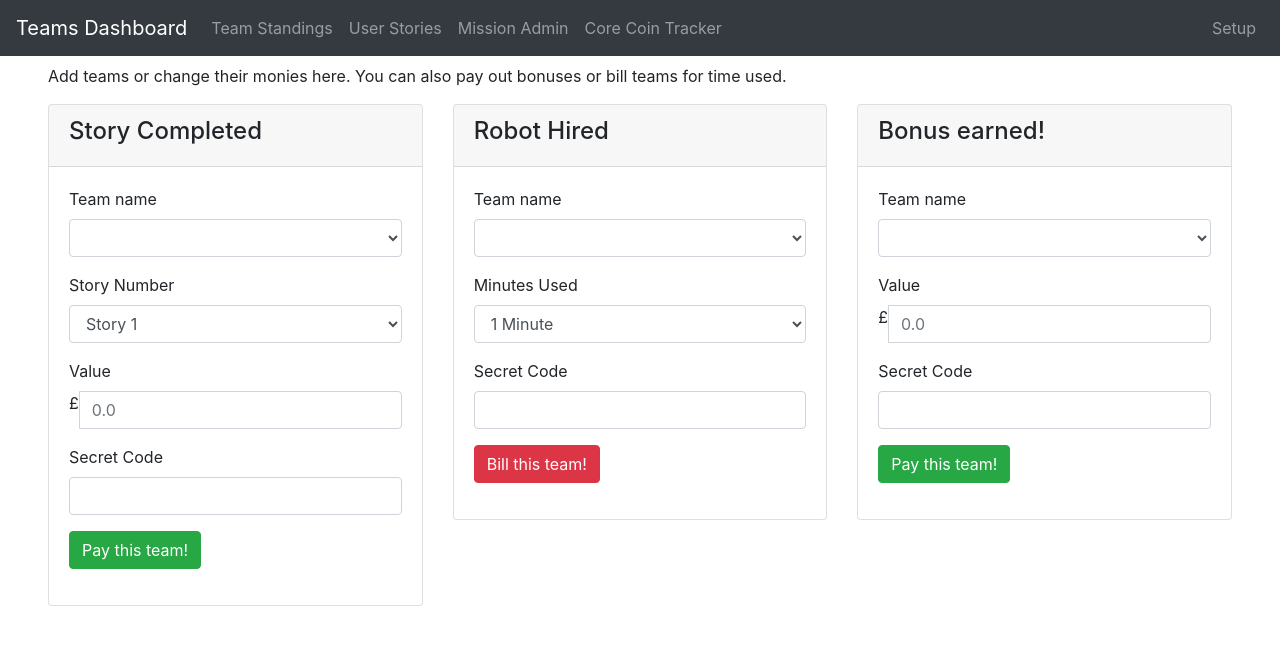
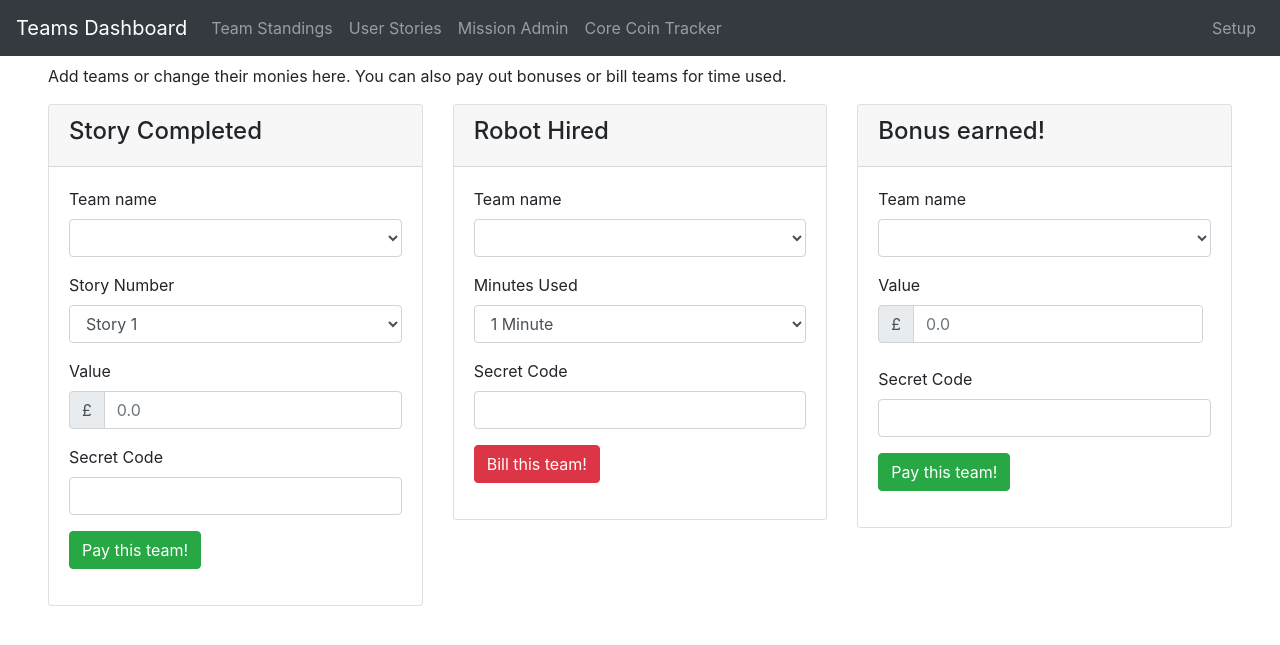
Before and after one commit to tonyedwardspz/mission-to-mars-dashboard, a Jekyll site: the page built from admin.html, in a window 1280 px wide. Shown: the top 645 px of the page. Built offline with Jekyll 4.4.1, drawn with Linux system fonts in a browser that asks for light colours; nearby versions of some CDN libraries; library files that are not in the unit come from our copies.

```diff
--- a/admin.html
+++ b/admin.html
@@ -33,8 +33,10 @@ layout: page
                     </div>
                     <div class="form-group">
                         <label for="task-payout">Value</label>
-                        <div class="input-group">
-                            <div class="input-group-addon">£</div>
+                        <div class="input-group mb-2 mr-sm-2">
+                            <div class="input-group-prepend">
+                              <div class="input-group-text">£</div>
+                            </div>
                             <input type="number" placeholder="0.0" name="taskPayout" id="taskPayout" class="form-control">
                         </div>
                     </div>
@@ -99,8 +101,12 @@ layout: page
                     <div class="form-group">
                         <label for="task-payout">Value</label>
                         <div class="input-group">
-                            <div class="input-group-addon">£</div>
-                            <input type="number" placeholder="0.0" name="bonusPayout" id="bonusPayout" class="form-control">
+                            <div class="input-group mb-2 mr-sm-2">
+                                <div class="input-group-prepend">
+                                  <div class="input-group-text">£</div>
+                                </div>
+                                <input type="number" placeholder="0.0" name="bonusPayout" id="bonusPayout" class="form-control">
+                            </div>
                         </div>
                     </div>
                     <div class="form-group">
```
Also changed, not shown: setup.html (+12 -3 lines).
